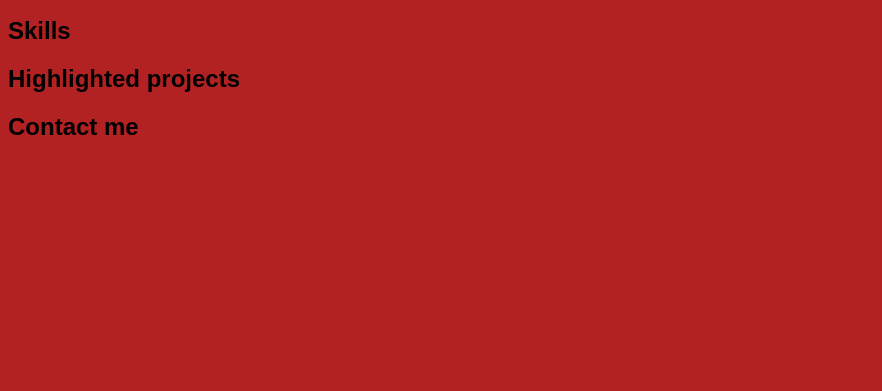
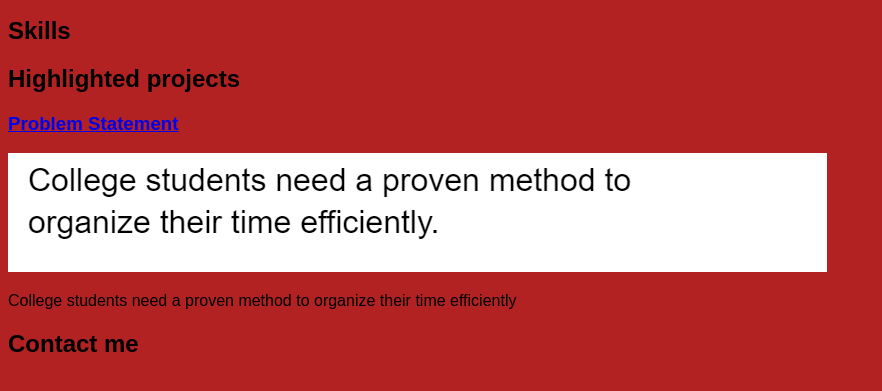
Before and after one commit to Trentonxt/Trentonxt.github.io, a plain HTML site: page index.html in a window 1280 px wide. Shown: the part 111-502 px from the top of the page, without its empty margins (0-882 px from the left). Drawn offline with Linux system fonts and the light colour scheme.

Commit message:
Problem Statement

```diff
--- a/index.html
+++ b/index.html
@@ -14,7 +14,17 @@
     <div class="skills"></div>
 
     <h2>Highlighted projects</h2>
-    <div class="projects"></div>
+    <div class="projects">
+      <!-- Problem Statement Assignment-->
+<section class="project">
+  <a href="files/problem_statement.pdf.pdf">
+    <h3>Problem Statement</h3>
+  </a>
+  <a href="files/problem_statement.pdf.pdf">
+    <img src="images/problem-statement.png">
+  </a>
+  <p>College students need a proven method to organize their time efficiently</p>
+    </div>
 
     <h2>Contact me</h2>
     <div class="contact"></div>
```
Also changed, not shown: images/problem-statement.png (added), 1 other file.
